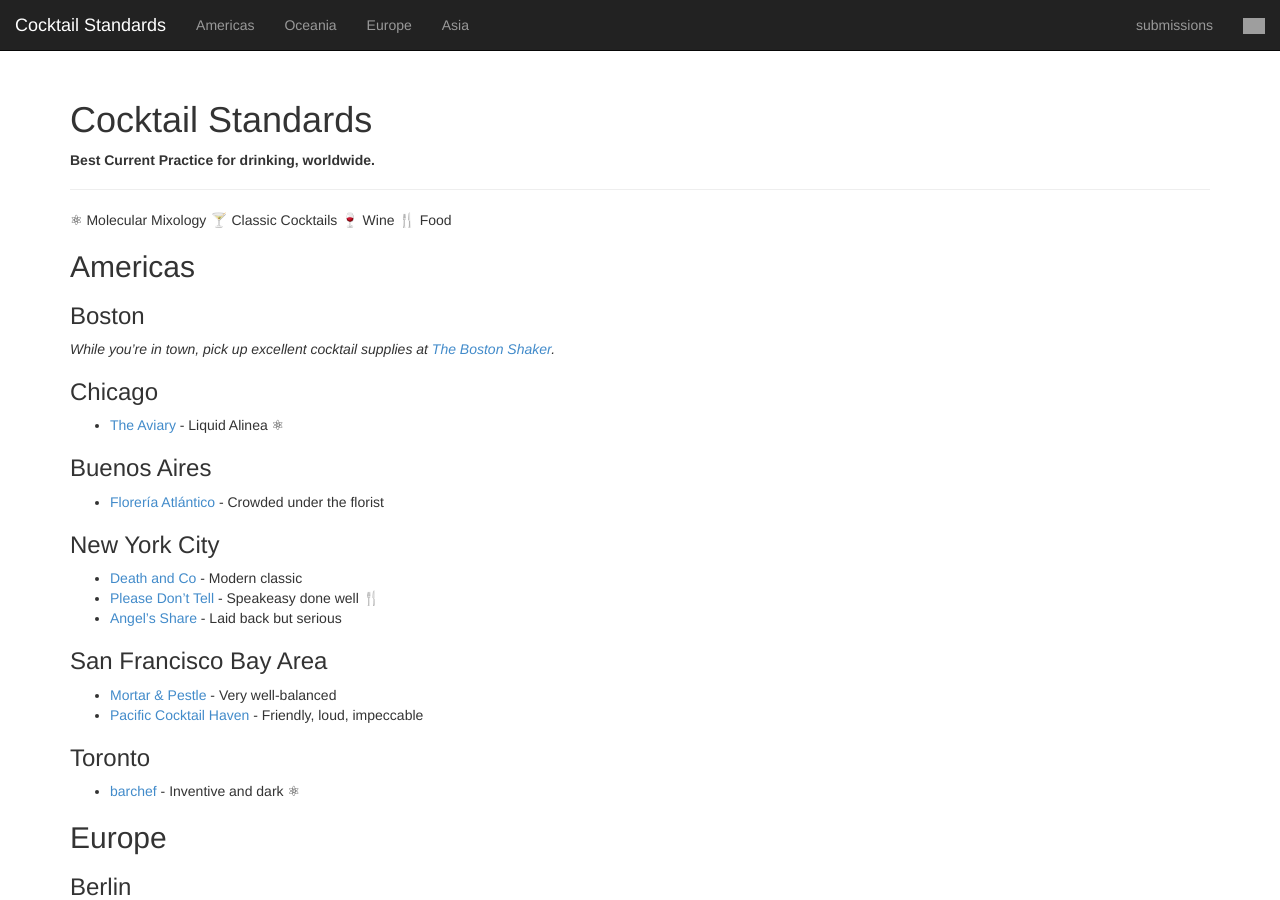
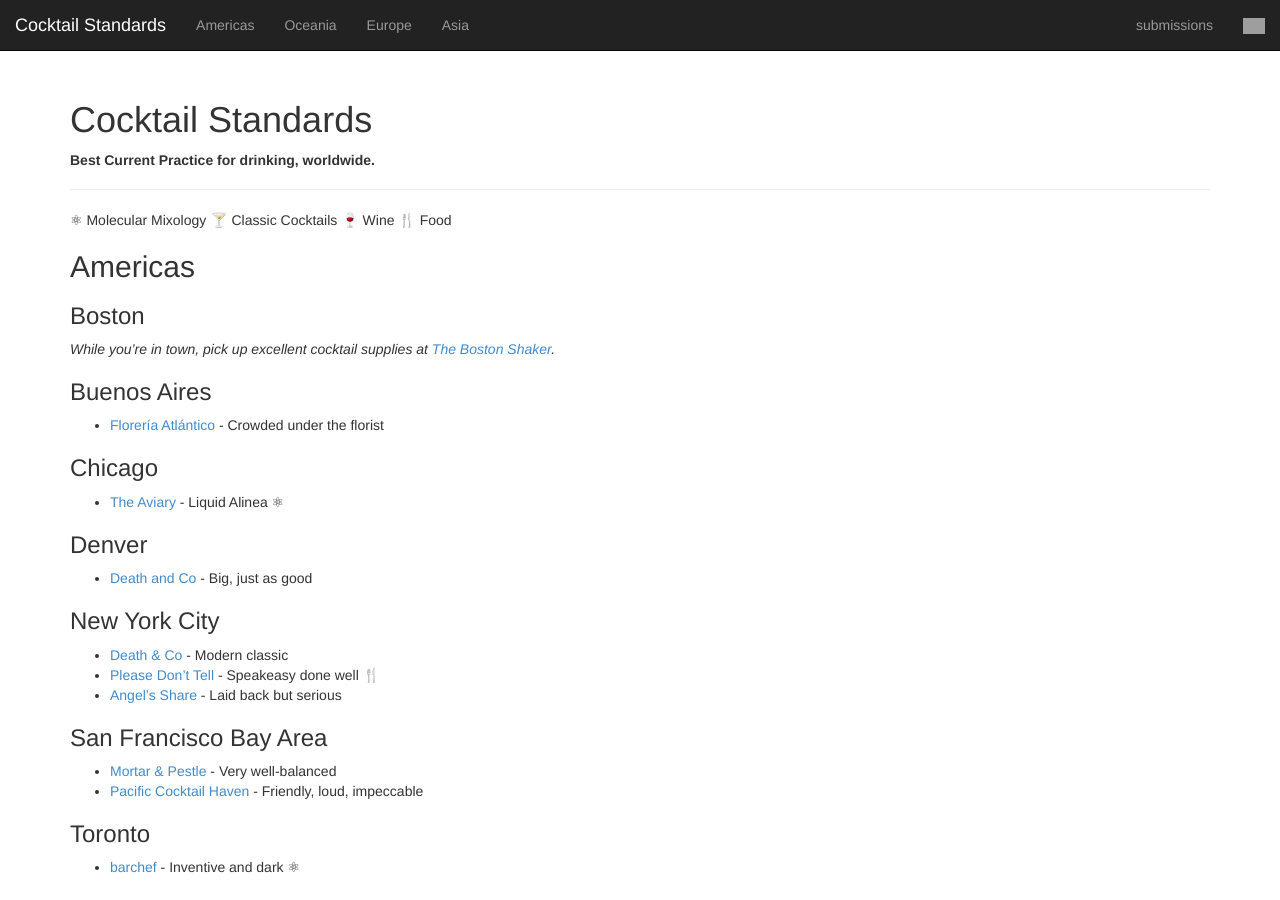
Before and after one commit to CocktailStandards/CocktailStandards.github.io, a Jekyll site: the page built from index.md, in a window 1280 px wide and 900 px high. Built offline with Jekyll 4.4.1, drawn with Linux system fonts in a browser that asks for light colours; grey boxes are pictures that could not be loaded.

Commit message:
Update index.md

```diff
--- a/index.md
+++ b/index.md
@@ -18,17 +18,21 @@ show_nav: true
 
 _While you're in town, pick up excellent cocktail supplies at [The Boston Shaker](http://www.thebostonshaker.com)._
 
+### Buenos Aires
+
+* [Florería Atlántico](http://www.floreriaatlantico.com.ar) - Crowded under the florist
+
 ### Chicago
 
 * [The Aviary](https://theaviary.com/) - Liquid Alinea ⚛
 
-### Buenos Aires
+### Denver
 
-* [Florería Atlántico](http://www.floreriaatlantico.com.ar) - Crowded under the florist
+* [Death and Co](https://www.deathandcompany.com/denver) - Big, just as good
 
 ### New York City
 
-* [Death and Co](http://www.deathandcompany.com) - Modern classic
+* [Death & Co](http://www.deathandcompany.com) - Modern classic
 * [Please Don't Tell](http://pdtnyc.com) - Speakeasy done well 🍴
 * [Angel's Share](http://www.yelp.com/biz/angels-share-new-york) - Laid back but serious
 
```
